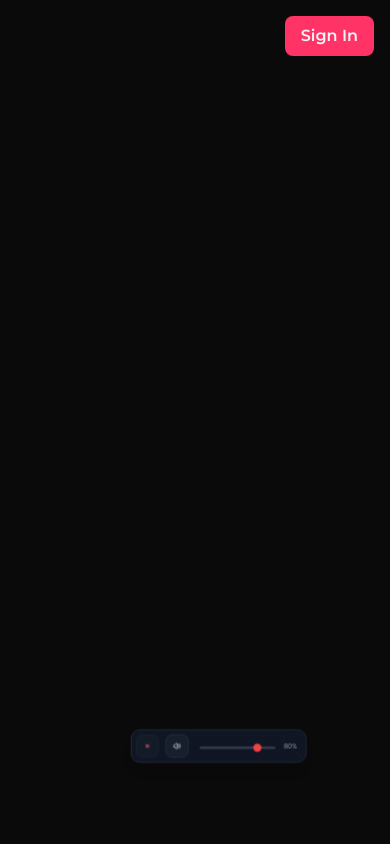
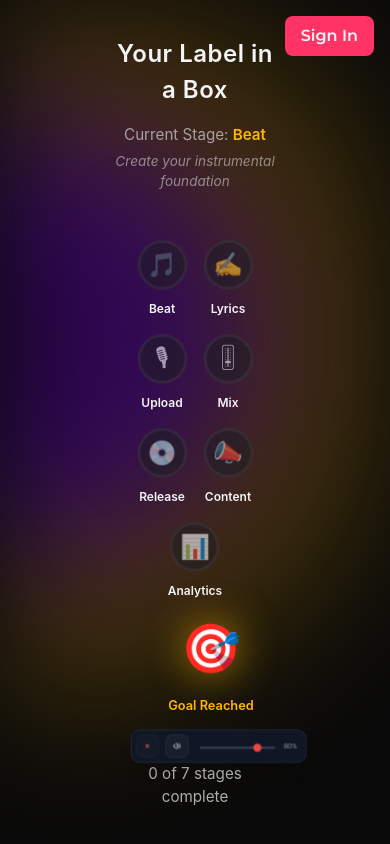
Before and after one commit to ndgmusic47-stack/label-in-a-boxV8, a React (Vite) app in the folder frontend/: page / in a window 390 px wide. Built offline with nearby package versions, Linux system fonts and the light colour scheme; no server answers.

Commit message:
Add files via upload

```diff
--- a/frontend/src/App.jsx
+++ b/frontend/src/App.jsx
@@ -442,7 +442,7 @@ function App() {
         </div>
       )}
 
-      <main className={`stage-screen ${isStageOpen ? 'fullscreen' : ''}`}>
+      <main className={`stage-screen ${isStageOpen ? 'fullscreen' : ''} ${!activeStage ? 'no-stage-active' : ''}`}>
         <ErrorBoundary onReset={() => setActiveStage(null)}>
           {renderStage()}
         </ErrorBoundary>
--- a/frontend/src/styles/Timeline.css
+++ b/frontend/src/styles/Timeline.css
@@ -1,3 +1,10 @@
+/* Timeline container should always sit above stage screen and accept clicks */
+.timeline-container {
+  position: relative;
+  z-index: 30 !important;
+  pointer-events: auto !important;
+}
+
 .timeline-centered {
   position: absolute;
   top: 50%;
--- a/frontend/src/styles/index.css
+++ b/frontend/src/styles/index.css
@@ -23,6 +23,7 @@ body {
 
 .mist-layer {
   z-index: 10 !important; /* NP22 z-index standardization */
+  pointer-events: none !important;
 }
 
 .red-glow {
@@ -134,7 +135,7 @@ body {
     height: calc(100vh - clamp(160px, 15vh, 240px));
     overflow-y: auto;
     padding: 2rem;
-    z-index: 30; /* NP22 z-index standardization */
+    z-index: 20 !important; /* Ensure timeline sits above stage screen */
 }
 
 /* Fullscreen stage-screen when stage is open */
@@ -146,7 +147,13 @@ body {
     height: 100vh;
     overflow-y: auto;
     padding: 2rem;
-    z-index: 30; /* NP22: StageScreens */
+    z-index: 20 !important; /* Ensure timeline sits above stage screen */
+}
+
+/* When no stage is active, stage screen should not block clicks or show background */
+.stage-screen.no-stage-active {
+  pointer-events: none !important;
+  background: transparent !important;
 }
 
 /* Stage Wrapper - Simple container */
@@ -257,12 +264,9 @@ body {
 
 /* NP22: Mobile <= 767px */
 @media (max-width: 767.98px) {
-  /* Hide timeline and mist on mobile for clarity */
+  /* Keep timeline and mist visible on mobile */
   .timeline-container {
-    display: none !important;
-  }
-  .mist-layer {
-    display: none !important;
+    display: flex !important;
   }
 
   /* Stage occupies full viewport under hidden timeline */
--- a/frontend/src/styles/mist.css
+++ b/frontend/src/styles/mist.css
@@ -4,8 +4,8 @@
     left: 0;
     width: 100vw;
     height: 100vh;
-    z-index: 0;
-    pointer-events: none;
+    z-index: 10 !important;
+    pointer-events: none !important;
     background: radial-gradient(
         circle at var(--x, 50%) var(--y, 50%),
         rgba(75, 0, 130, 0.45),
```
